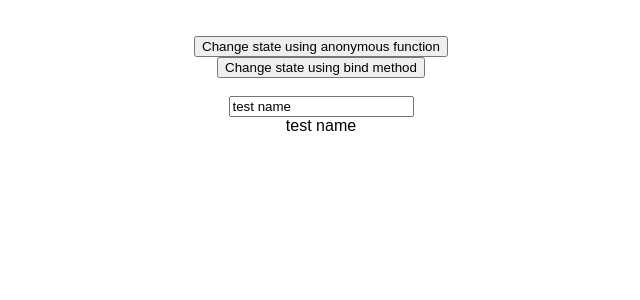
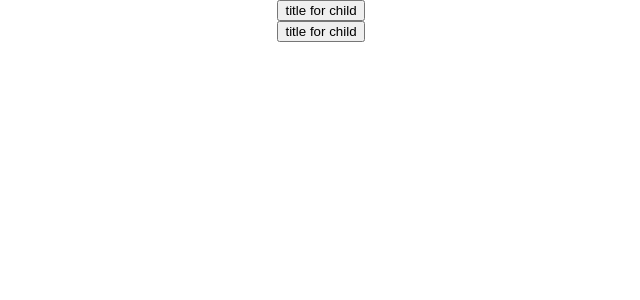
Before and after one commit to zosyk/techsith_react, a React (Create React App) app: page / in a window 1280 px wide. Shown: the top 300 px of the page, without its empty margins (319-959 px from the left). Built offline with nearby package versions, Linux system fonts and the light colour scheme.

Commit message:
added communication between components(parent, child)

```diff
--- a/src/App.js
+++ b/src/App.js
@@ -1,33 +1,21 @@
-import React, { Component } from 'react';
+import React, {Component} from 'react';
 import './App.css';
+import Parent from './components/parentToChild/parent';
 
 class App extends Component {
     state = {
-        name: "test name"
+        title: "title for child"
     };
 
-    changeName = (newName) => {
-        this.setState({
-            name: newName
-        });
-    };
-
-    changeNameFromInput = (event) => {
-        this.setState({
-            name: event.target.value
-        });
+    changeTheWorld = (newTitle) => {
+        this.setState({title: newTitle})
     };
 
     render() {
         return (
             <div className="App">
-            <br/><br/>
-            <button onClick={() => this.changeName("anon func")}>Change state using anonymous function</button>
-            <br/>
-            <button onClick={this.changeName.bind(this, "bind")}>Change state using bind method</button>
-            <br/><br/>
-            <input type="text"  onChange={this.changeNameFromInput} value={this.state.name}/>
-            <div>{this.state.name}</div>
+                <Parent title={this.state.title} leaveTheWorldTheSame={this.changeTheWorld.bind(this, "the same world")}
+                        doWhatever={this.changeTheWorld.bind(this, "new world title")}/>
             </div>
         );
     }
--- /dev/null
+++ b/src/components/parentToChild/child.js
@@ -0,0 +1,13 @@
+import React from 'react';
+
+const child = (props) => {
+
+    return (
+        <div>
+            <button onClick={props.doWhatever}>{props.title}</button>
+        </div>
+    )
+
+};
+
+export default child;
--- /dev/null
+++ b/src/components/parentToChild/parent.js
@@ -0,0 +1,13 @@
+import React from 'react';
+import Child from './child';
+
+const parent = (props) => {
+    return (
+        <div>
+            <Child {...props}/>
+            <Child doWhatever={props.leaveTheWorldTheSame} title={props.title}/>
+        </div>
+    )
+};
+
+export default parent;
```
Lines whose indentation alone changed are shown as unchanged.
